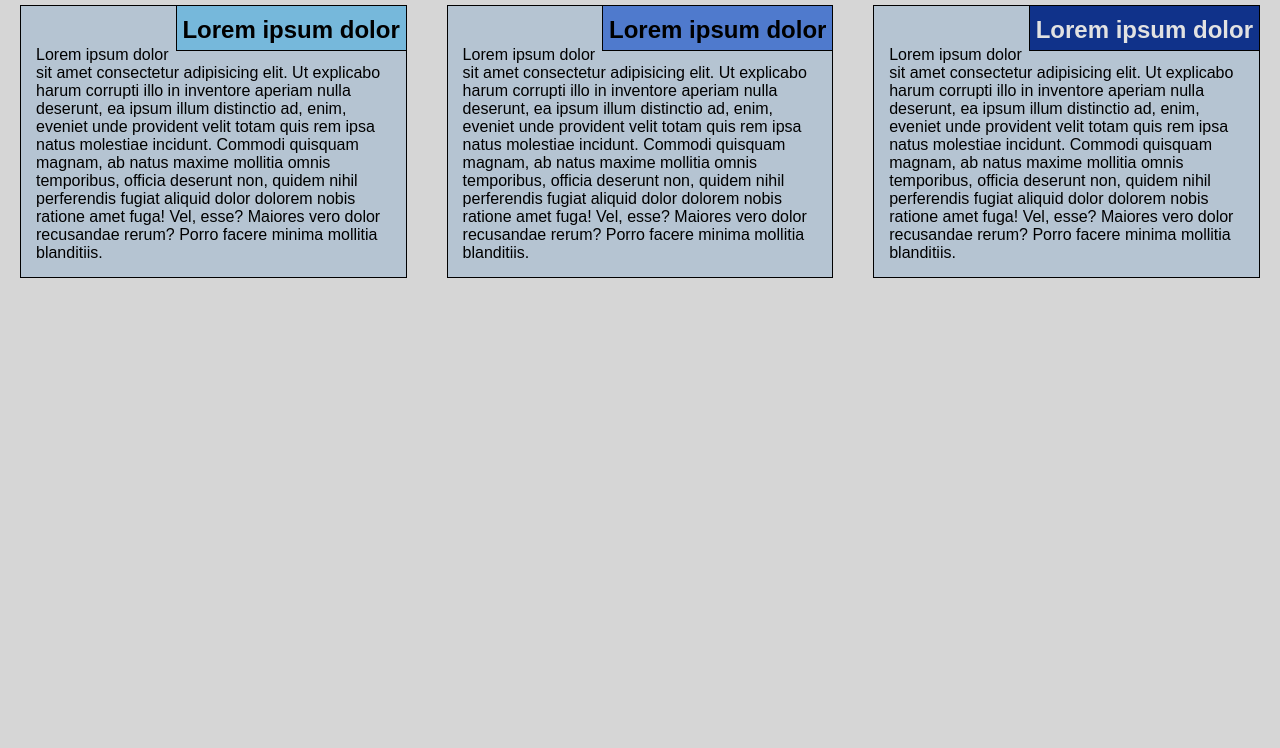
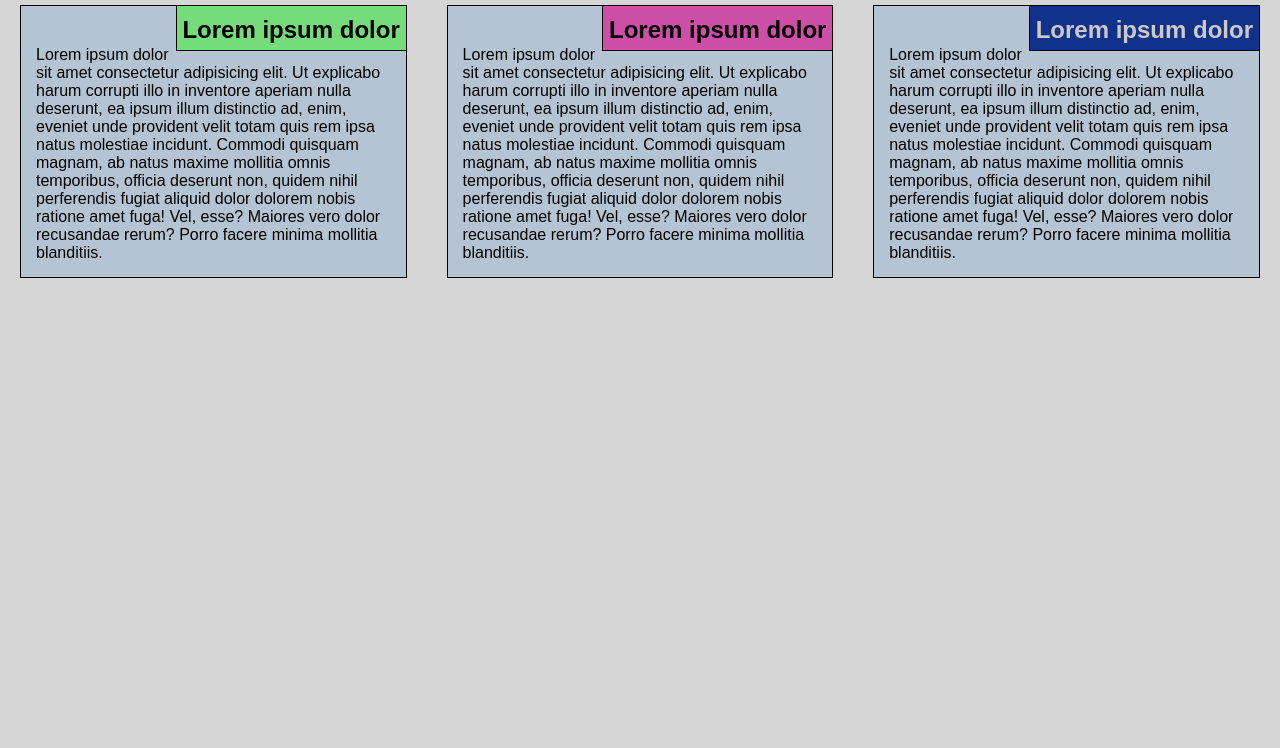
Before and after one commit to hoseinkeshavarz/coursera-test, a plain HTML site: page module2_solution/index.html in a window 1280 px wide. Shown: the part 52-800 px from the top of the page. Drawn offline with Linux system fonts and the light colour scheme.

Commit message:
Add files via upload

```diff
--- a/module2_solution/css/style.css
+++ b/module2_solution/css/style.css
@@ -11,7 +11,6 @@ body {
 
 h1 {
   text-align: center;
-  color: black;
 }
 
 section {
@@ -26,27 +25,25 @@ section > h2 {
   border-left: 1px solid black;
   width: 230px;
   text-align: center;
-  font-style: Times;
   font-size: 24px;
-  font-weight: bold;
   height: 45px;
   padding-top: 10px;
 }
 
 section.article1 > h2 {
-  background-color: #76b8db;
+  background-color: #76db7b;
 }
 
 section.article2 > h2 {
-  background-color: #4f7acd;
+  background-color: #cd4fa7;
 }
 
 section.article3 > h2 {
-  color: #e2e2e2;
+  color: #cec9c9;
   background-color: #10328a;
 }
 
-section > p {
+section p {
   padding: 40px 15px 15px 15px;
 }
 
@@ -160,8 +157,6 @@ section > p {
   }
 }
 
-/* Mobile view options */
-
 @media (max-width: 767px) {
   .col-sm-1,
   .col-sm-2,
```
